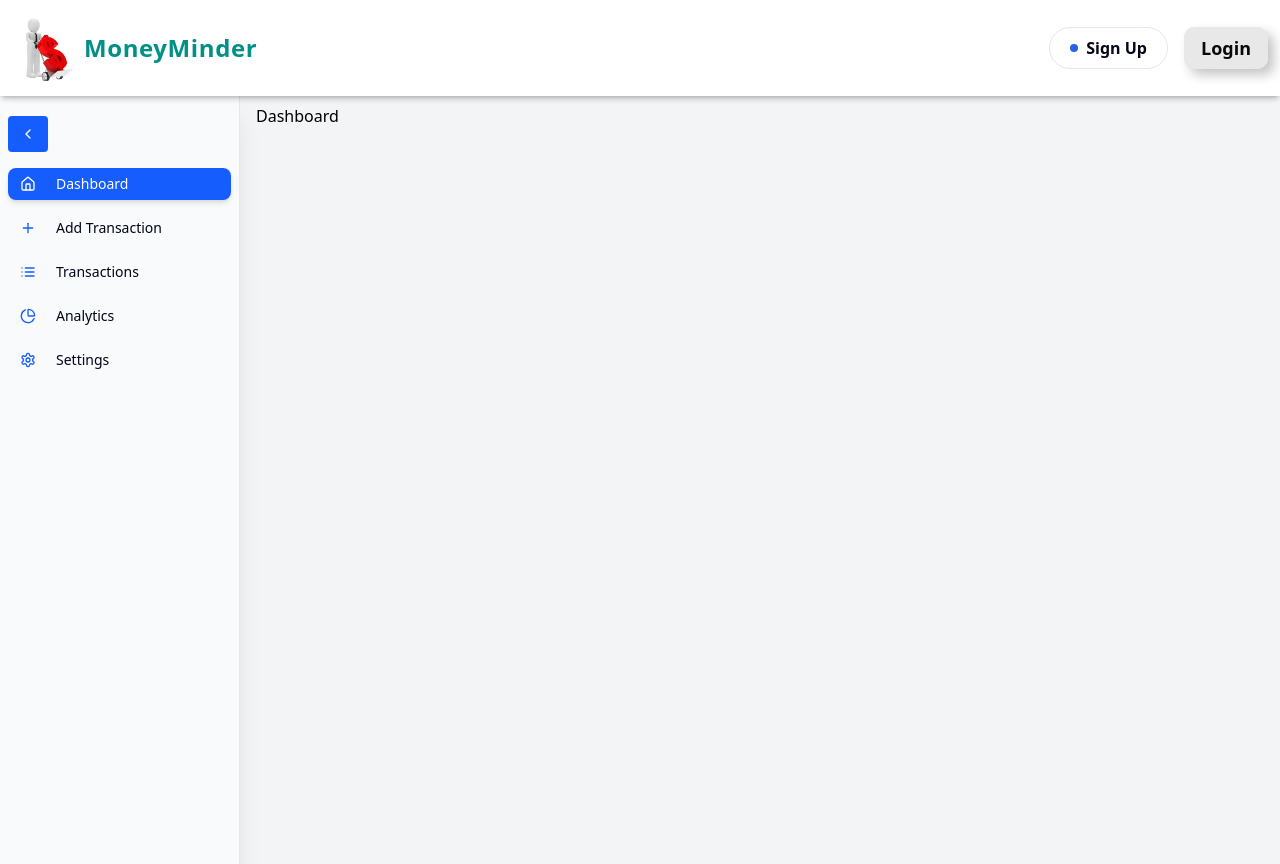
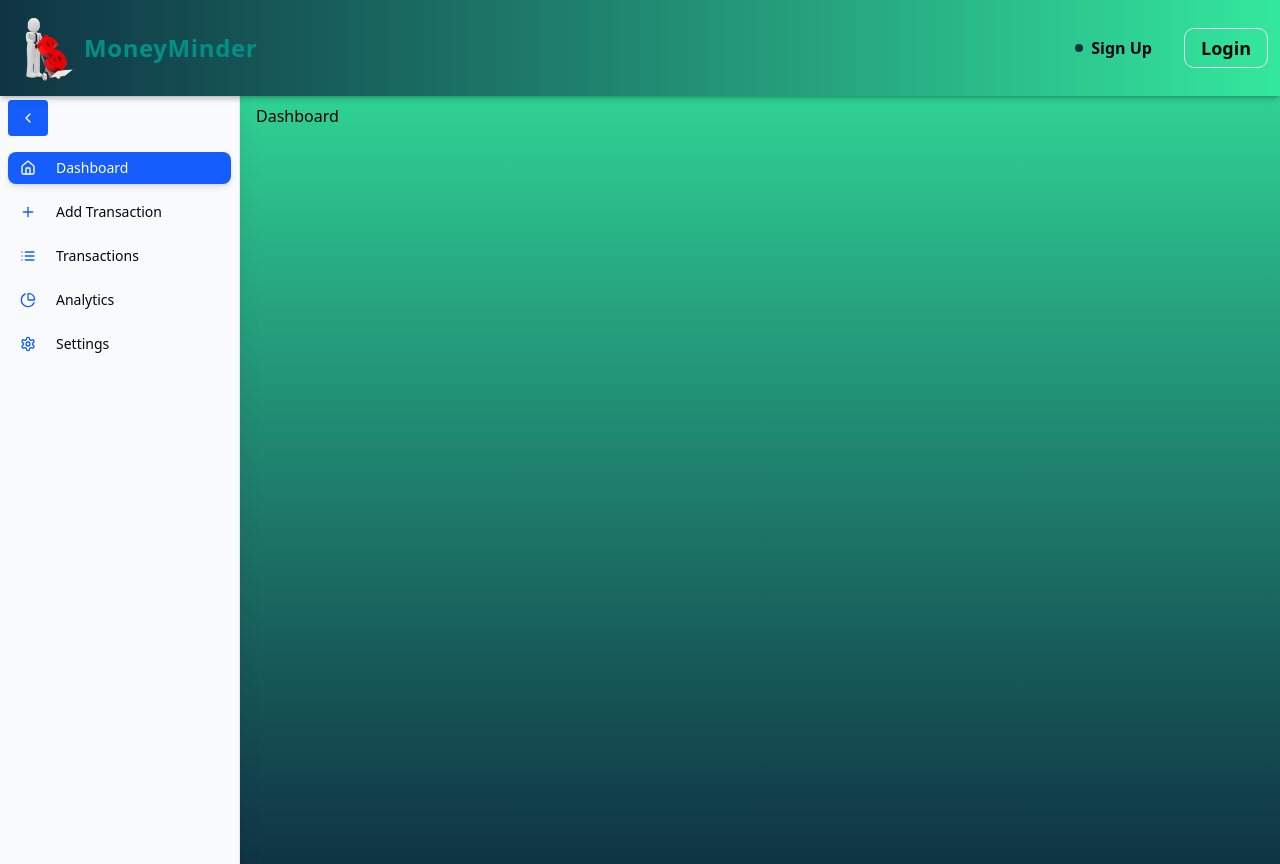
Before and after one commit to hshehriyaralam/MoneyMinder, a React (Vite) app: page / in a window 1280 px wide. Built offline with nearby package versions, Linux system fonts and the light colour scheme.

Commit message:
add-bg-in-header&root

```diff
--- a/src/App.jsx
+++ b/src/App.jsx
@@ -13,16 +13,16 @@ const App = () => {
 
   return (
     <Router>
-      <div className="w-full h-screen flex flex-col">
-              <header className="fixed  w-full z-50 bg-white shadow-md">
+      <div className="w-full h-screen flex flex-col ">
+              <header className="fixed w-full  z-50 shadow-md  ">
           <Header />
         </header>
-        <div className="flex flex-1 pt-16">
+        <div className="flex flex-1 pt-16   bg-gradient-to-b from-[#34E89E] to-[#0F3443]">
           <div className="fixed left-0 top-16 h-[calc(100vh-4rem)] z-40">
-          <AppSidebar isCollapsed={isCollapsed} setIsCollapsed={setIsCollapsed} />
+            <AppSidebar isCollapsed={isCollapsed} setIsCollapsed={setIsCollapsed} />
           </div>
           <div
-            className={`flex-1 pt-10 bg-gray-100 overflow-y-auto h-screen transition-all duration-300 ${
+            className={`flex-1 pt-10 overflow-y-auto h-screen transition-all duration-300 ${
               isCollapsed ? 'pl-20' : 'pl-64'
             }`}
           >
--- a/src/Components/comman/VerseButton.jsx
+++ b/src/Components/comman/VerseButton.jsx
@@ -2,7 +2,7 @@ import React from 'react';
 
 const ButtonComponent = ({ Name }) => {
   return (
-    <button className="relative inline-block px-4 text-[#090909] text-lg font-semibold rounded-lg bg-[#e8e8e8] border border-[#e8e8e8] shadow-[6px_6px_12px_#c5c5c5,-6px_-6px_12px_#ffffff] transition-all duration-200 ease-in overflow-hidden z-10 hover:text-white hover:border-[#009087] active:text-gray-600 active:shadow-[inset_4px_4px_12px_#c5c5c5,inset_-4px_-4px_12px_#ffffff] before:content-[''] before:absolute before:left-1/2 before:top-full before:w-[140%] before:h-[180%] before:bg-[rgba(0,0,0,0.05)] before:rounded-full before:transform before:-translate-x-1/2 before:scale-y-100 before:scale-x-[1.25] before:transition-all before:duration-500 before:delay-100 before:ease-[cubic-bezier(0.55,0,0.1,1)] before:z-[-1] after:content-[''] after:absolute after:left-[55%] after:top-[180%] after:w-[160%] after:h-[190%] after:bg-[#009087] after:rounded-full after:transform after:-translate-x-1/2 after:scale-y-100 after:scale-x-[1.45] after:transition-all after:duration-500 after:delay-100 after:ease-[cubic-bezier(0.55,0,0.1,1)] after:z-[-1] hover:before:top-[-35%] hover:before:bg-[#009087] hover:before:scale-y-130 hover:before:scale-x-80 hover:after:top-[-45%] hover:after:bg-[#009087] hover:after:scale-y-130 hover:after:scale-x-80">
+    <button className="relative inline-block px-4 text-[#090909] text-lg font-semibold rounded-lg bg-transparent border border-[#e8e8e8]  transition-all duration-200 ease-in overflow-hidden z-10 hover:text-white hover:border-[#009087] active:text-gray-600 active:shadow-[inset_4px_4px_12px_#c5c5c5,inset_-4px_-4px_12px_#ffffff] before:content-[''] before:absolute before:left-1/2 before:top-full before:w-[140%] before:h-[180%] before:bg-[rgba(0,0,0,0.05)] before:rounded-full before:transform before:-translate-x-1/2 before:scale-y-100 before:scale-x-[1.25] before:transition-all before:duration-500 before:delay-100 before:ease-[cubic-bezier(0.55,0,0.1,1)] before:z-[-1] after:content-[''] after:absolute after:left-[55%] after:top-[180%] after:w-[160%] after:h-[190%] after:bg-[#009087] after:rounded-full after:transform after:-translate-x-1/2 after:scale-y-100 after:scale-x-[1.45] after:transition-all after:duration-500 after:delay-100 after:ease-[cubic-bezier(0.55,0,0.1,1)] after:z-[-1] hover:before:top-[-35%] hover:before:bg-[#009087] hover:before:scale-y-130 hover:before:scale-x-80 hover:after:top-[-45%] hover:after:bg-[#009087] hover:after:scale-y-130 hover:after:scale-x-80">
       {Name}
     </button>
   );
--- a/src/Components/layout/AppSidebar.jsx
+++ b/src/Components/layout/AppSidebar.jsx
@@ -58,7 +58,7 @@ const AppSidebar = ({ isCollapsed, setIsCollapsed }) => {
       <SidebarProvider>
         {!isMobile && (
           <Sidebar
-            className={`fixed top-24 left-0 h-screen bg-gray-100 shadow-xl transition-all duration-300 z-50
+            className={`fixed top-20 left-0 h-screen  shadow-xl transition-all duration-300 z-50
               ${isCollapsed ? "w-16" : "w-60"}
               hidden md:block
             `}
--- a/src/Components/layout/Header.jsx
+++ b/src/Components/layout/Header.jsx
@@ -6,14 +6,14 @@ import Logo from "../../assets/images/Finace_logo.png";
 
 const Header = () => {
   return (
-    <header className="w-full p-3 flex justify-between items-center bg-white shadow-md md:p-3 lg:p-3">
+    <header className="w-full p-3 flex justify-between items-center bg-gradient-to-l from-[#34E89E] to-[#0F3443] shadow-md md:p-3 lg:p-3">
       <div className="flex items-center">
         <img src={Logo} alt="Logo" className="w-12 md:w-14 lg:w-18" />
         <h1 className="text-lg md:text-2xl font-extrabold text-[#1E40AF] tracking-wide font-sans  text-[#009087]">
           MoneyMinder
         </h1>
       </div>
-        <div className="flex gap-2 sm:gap-3 md:gap-4">
+        <div className="flex gap-2 sm:gap-2 md:gap-3">
         <InteractiveHoverButtonDemo Name={'Sign Up'} />
         <ButtonComponent Name={'Login'} />
       </div>
--- a/src/Components/magicui/interactive-hover-button.jsx
+++ b/src/Components/magicui/interactive-hover-button.jsx
@@ -7,14 +7,14 @@ export const InteractiveHoverButton = React.forwardRef(({ children, className, .
     (<button
       ref={ref}
       className={cn(
-        "group relative w-auto cursor-pointer overflow-hidden rounded-full border bg-background p-2 px-5 text-center font-semibold",
+        "group relative w-auto cursor-pointer overflow-hidden rounded-full  p-2 px-5 text-center font-semibold",
         className
       )}
       {...props}>
       <div className="flex items-center gap-2">
         <div
           className="h-2 w-2 rounded-full  transition-all duration-300 group-hover:scale-[100]"
-          style={{backgroundColor : '#2563EB'}}
+          style={{backgroundColor : '#0F3440'}}
           ></div>
         <span
           className="inline-block transition-all duration-300 group-hover:translate-x-12 group-hover:opacity-0">
```
